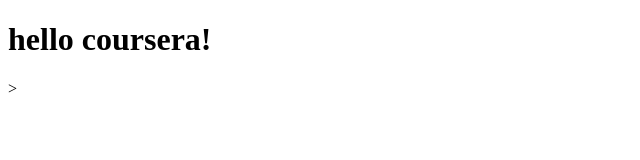
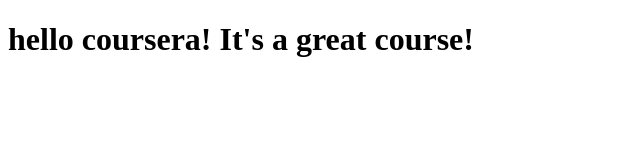
Before and after one commit to AWei1994/coursera-website, a plain HTML site: page site/index.html in a window 1280 px wide. Shown: the whole page, without its empty margins (0-640 px from the left). Drawn offline with Linux system fonts and the light colour scheme.

Commit message:
small addition to our page content.

```diff
--- a/site/index.html
+++ b/site/index.html
@@ -5,7 +5,7 @@
 </head>
 <body>
 <h1>
-hello coursera!
-</h1>>
+hello coursera! It's a great course!
+</h1>
 </body>
 </html>
```
